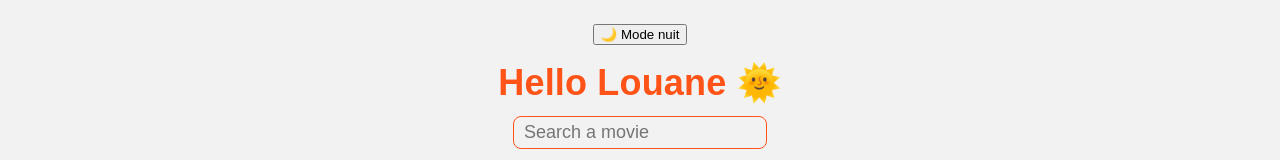
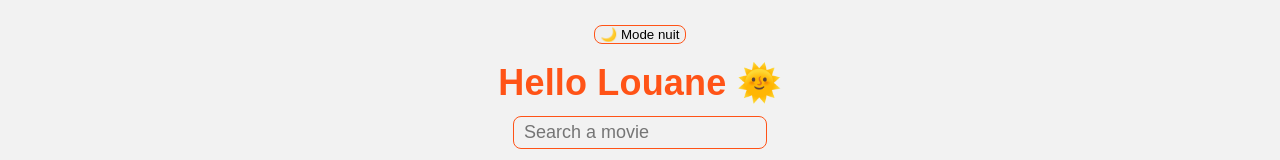
Before and after one commit to TyphaineLeGales/DNAMDE_II, a React (Vite) app: page / in a window 1280 px wide. Shown: the top 160 px of the page. Built offline with nearby package versions, Linux system fonts and the light colour scheme.

Commit message:
ajustement

```diff
--- a/src/App.jsx
+++ b/src/App.jsx
@@ -6,12 +6,12 @@ function App() {
 
   const toggleDark = () => {
     setDarkMode(!darkMode);
-    document.documentElement.classList.toggle("dark");  // ← ajoute/enlève "dark" sur <html>
+    document.documentElement.classList.toggle("dark");
   };
 
   return (
     <div>
-      <button onClick={toggleDark}>
+      <button onClick={toggleDark} className="mode">
         {darkMode ? "☀️ Mode clair" : "🌙 Mode nuit"}
       </button>
       <h1>Hello Louane 🌞</h1>
--- a/src/compoments/listFilm.css
+++ b/src/compoments/listFilm.css
@@ -20,6 +20,11 @@
     color: var(--primary-color);
 }
 
+.mode {
+    border-radius: 8px;
+    border: 1px solid var(--primary-color);
+}
+
 @media (max-width: 768px) {
     .film-grid {
         grid-template-columns: repeat(2, 1fr);
```
